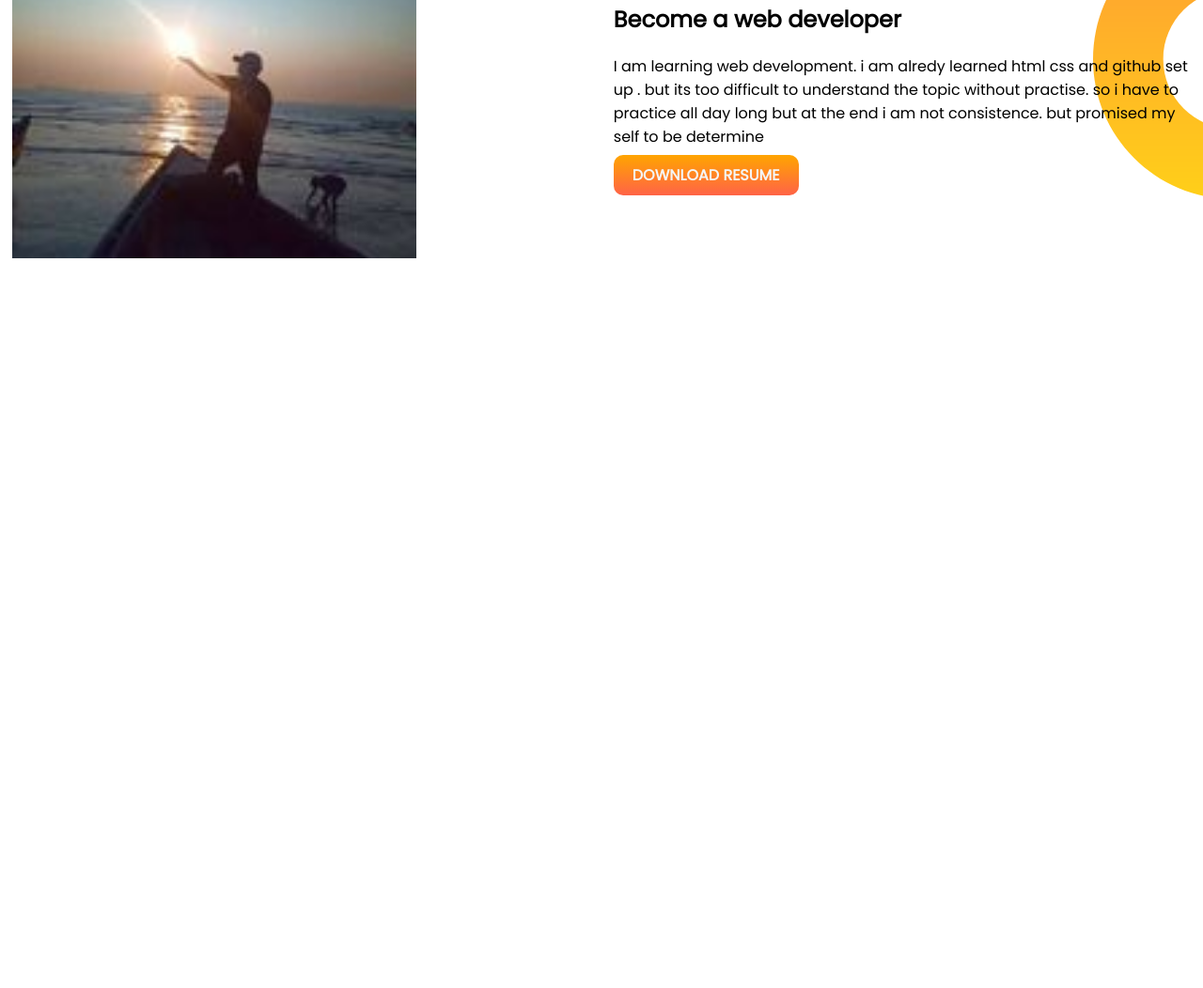
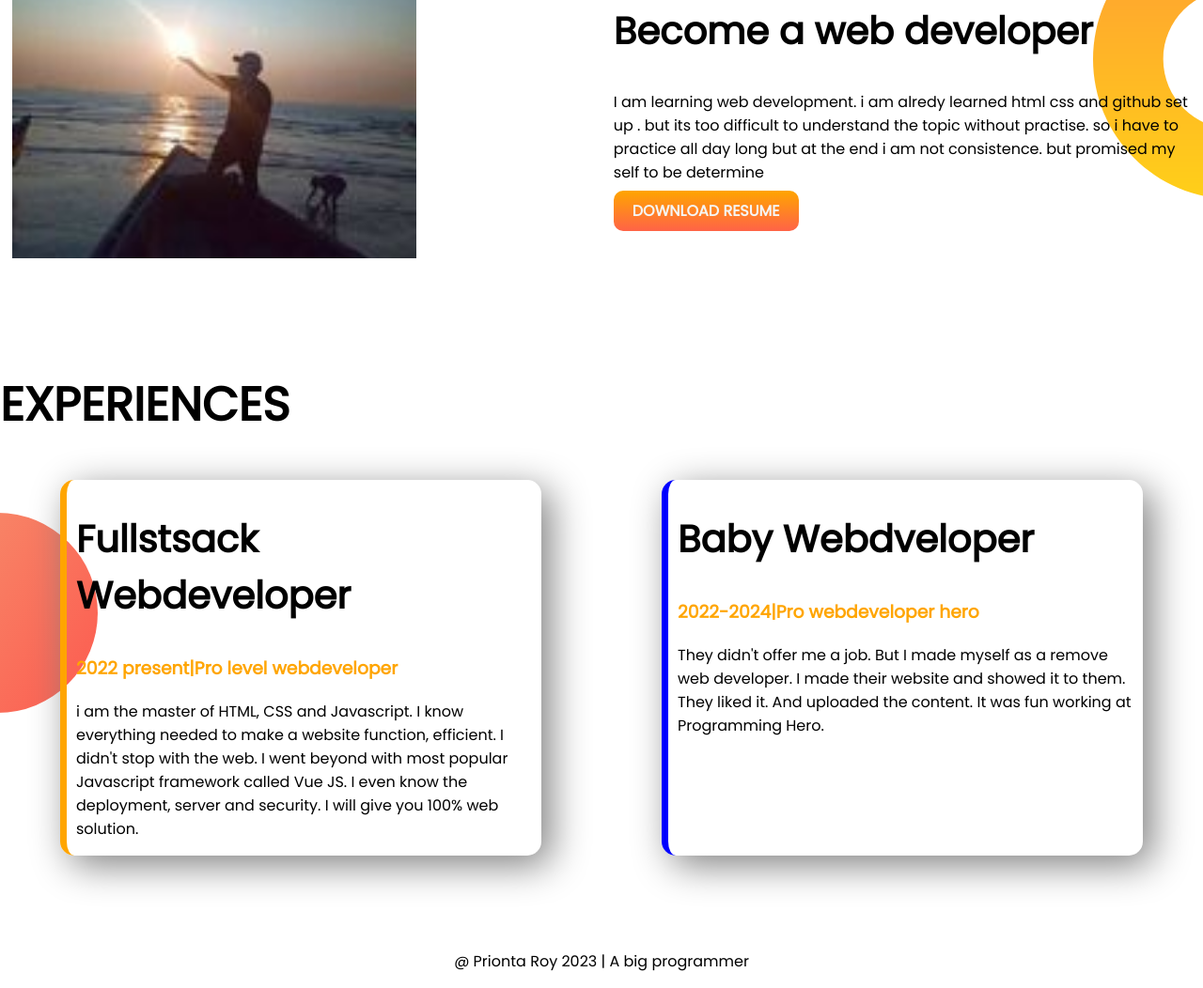
Before and after one commit to prionta/developer-port, a plain HTML site: page index.html in a window 1280 px wide. Shown: the part 782-1834 px from the top of the page at 94% size. Before the commit the page ends 1176 px from the top, so only its background shows below. Drawn offline with Linux system fonts and the light colour scheme.

Commit message:
style bodered added footer

```diff
--- a/index.html
+++ b/index.html
@@ -13,11 +13,12 @@
 </head>
 
 <body>
-    <section class="image-top">
+
+    <section class="image-top flexible-container ">
         <div class="half-width">
             <h1>WELCOME TO</h1>
 
-            <h1><span id="color-cng">PRIONTA ROY </span>UNIVERSE!</h1>
+            <h1><span class="color-cng">PRIONTA ROY </span>UNIVERSE!</h1>
             <h3><strong>Futurere Webdeveloper and Programmer</strong></h3>
             <p>I am the new programmer and webdeveloper.I am learning web development and programming from jahankar
                 mahabub
@@ -33,7 +34,7 @@
 
         </div>
     </section>
-    <section class="dream-big">
+    <section class="dream-big flexible-container">
         <div class="half-width">
             <img src="images/dream-big.jpg" alt="">
         </div>
@@ -48,7 +49,34 @@
         </div>
 
     </section>
+    <section class="experience">
+        <h1>EXPERIENCES</h1>
+        <div id="full-stack-developer" class="flexible-container">
+            <div class="experience-item">
+                <h2>Fullstsack Webdeveloper</h2>
+                <h3 class="color-cng">2022 present|Pro level webdeveloper</h3>
+                <p>i am the master of HTML, CSS and Javascript. I know everything needed to make a website function,
+                    efficient. I didn't stop
+                    with the web. I went beyond with most popular Javascript framework called Vue JS. I even know the
+                    deployment, server and
+                    security. I will give you 100% web solution.</p>
+            </div>
+            <div id="Baby-webdeveloper" class="experience-item">
+                <h2>Baby Webdveloper</h2>
+                <h3 class="color-cng">2022-2024|Pro webdeveloper hero</h3>
+                <p>They didn't offer me a job. But I made myself as a remove web developer. I made their website and
+                    showed
+                    it to them.
+                    They liked it. And uploaded the content. It was fun working at Programming Hero.</p>
+            </div>
+
+        </div>
+
+    </section>
 
 </body>
+<footer>
+    <p>@ Prionta Roy 2023 | A big programmer</p>
+</footer>
 
 </html>
--- a/style.css
+++ b/style.css
@@ -7,11 +7,15 @@ h1 {
     font-size: 50px;
 }
 
-#color-cng {
+h2 {
+    font-size: 40px;
+}
+
+.color-cng {
     color: orange;
 }
 
-section {
+.flexible-container {
     display: flex;
     margin-bottom: 100px;
 }
@@ -19,6 +23,8 @@ section {
 .half-width {
     width: 50%;
     padding: 1%;
+
+
 
 }
 
@@ -48,3 +54,34 @@ section {
     background-position: right;
     padding: right 5%;
 }
+
+.experience-item {
+    width: 40%;
+    margin-left: 5%;
+    margin-right: 5%;
+    box-shadow: 10px 10px 40px gray;
+    padding-left: 10px;
+    border-radius: 15px;
+    border-left: 7px solid orange;
+
+
+}
+
+.experience {
+    background-image: url(images/exp-bg.png);
+    background-repeat: no-repeat;
+    background-position: left;
+
+
+
+}
+
+
+
+#Baby-webdeveloper {
+    border-left: 7px solid blue;
+}
+
+footer p {
+    text-align: center;
+}
```
